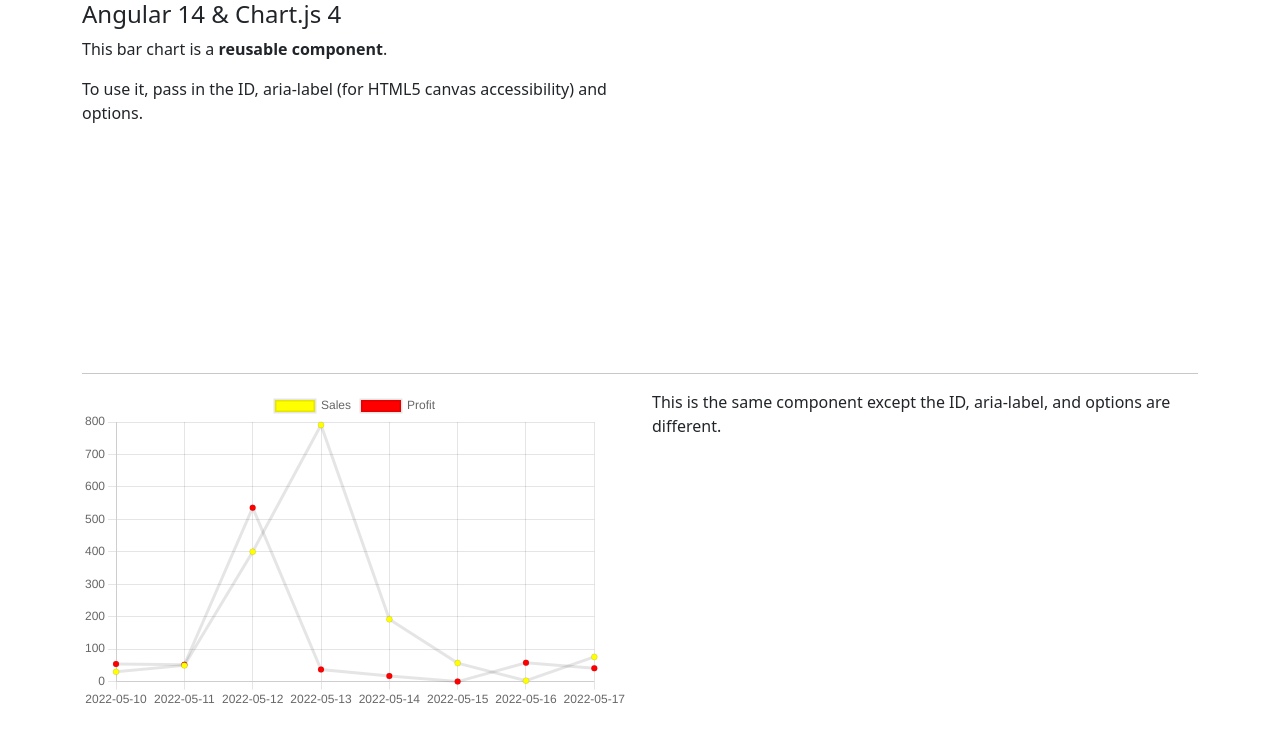
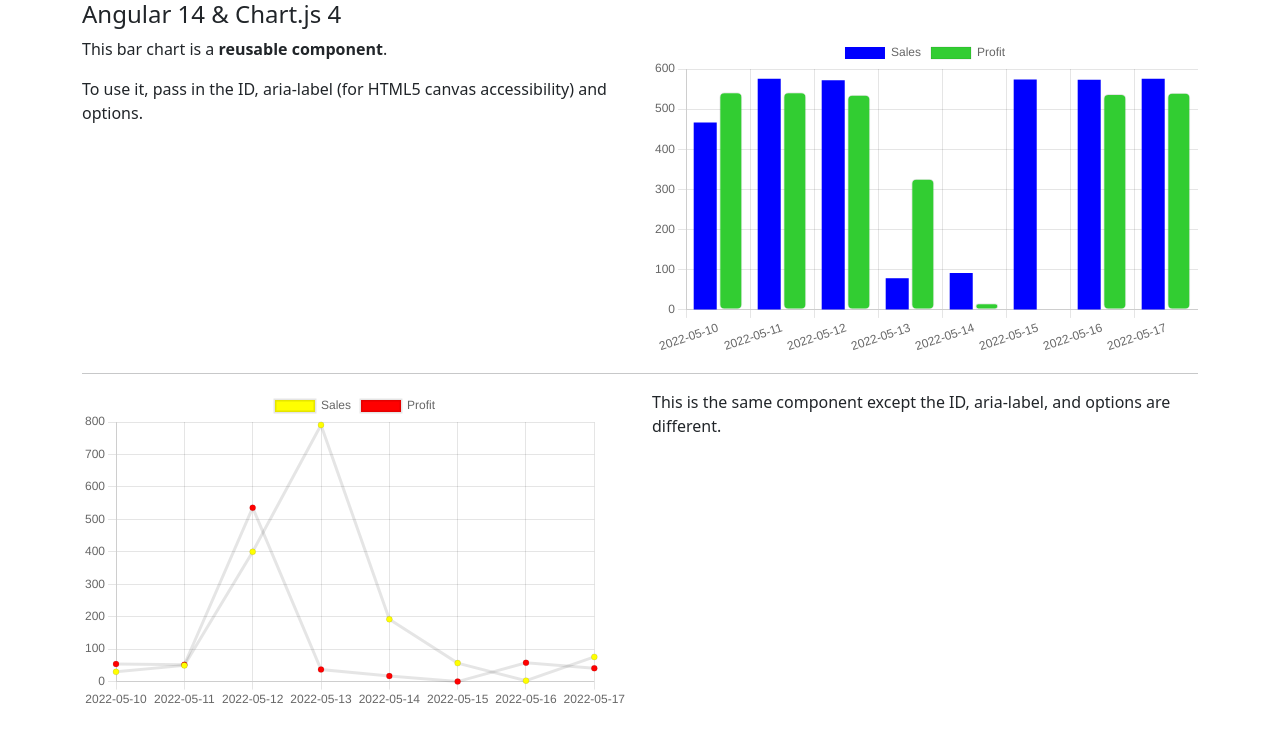
Before and after one commit to ghchfolio/ng14-chartjs, an Angular app: page / in a window 1280 px wide. Shown: the top 742 px of the page. Built offline with nearby package versions, Linux system fonts and the light colour scheme.

Commit message:
updated prop name

```diff
--- a/src/app/app.component.ts
+++ b/src/app/app.component.ts
@@ -9,7 +9,7 @@
 
     barChartID = 'barChart';
     barChartAriaLabel = 'A bar chart';
-    barchartConfig = {
+    barChartConfig = {
         type: 'bar',
         data: {
             labels: ['2022-05-10', '2022-05-11', '2022-05-12', '2022-05-13',
```
